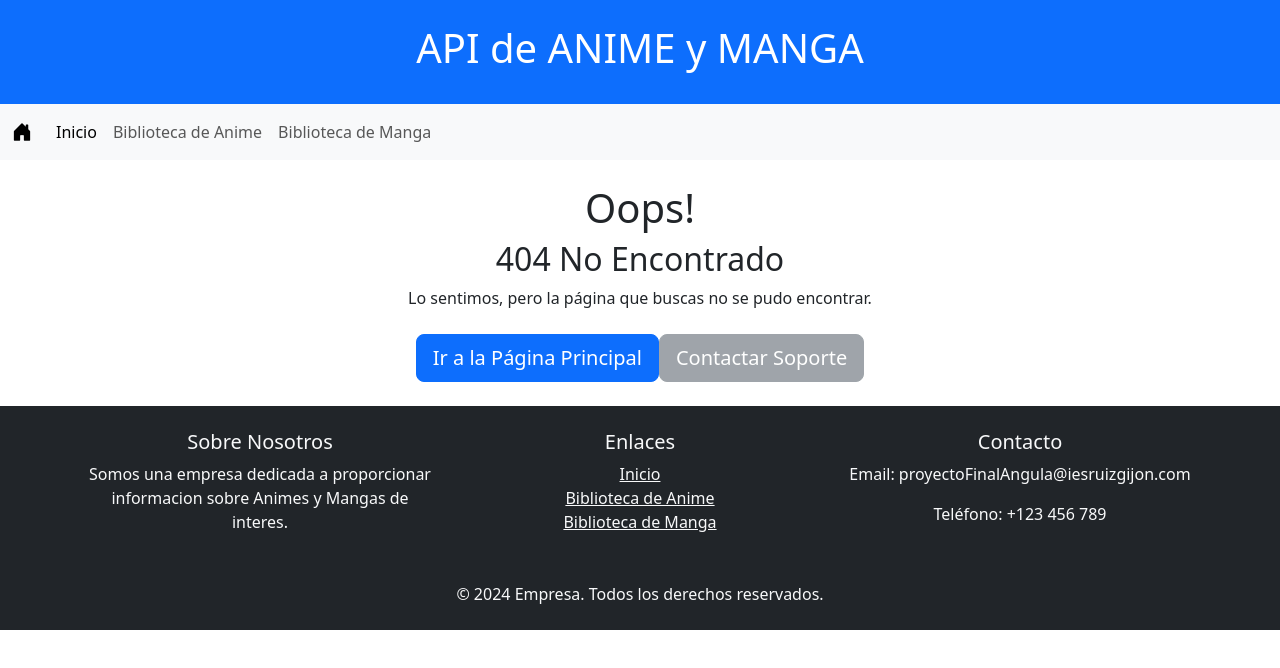
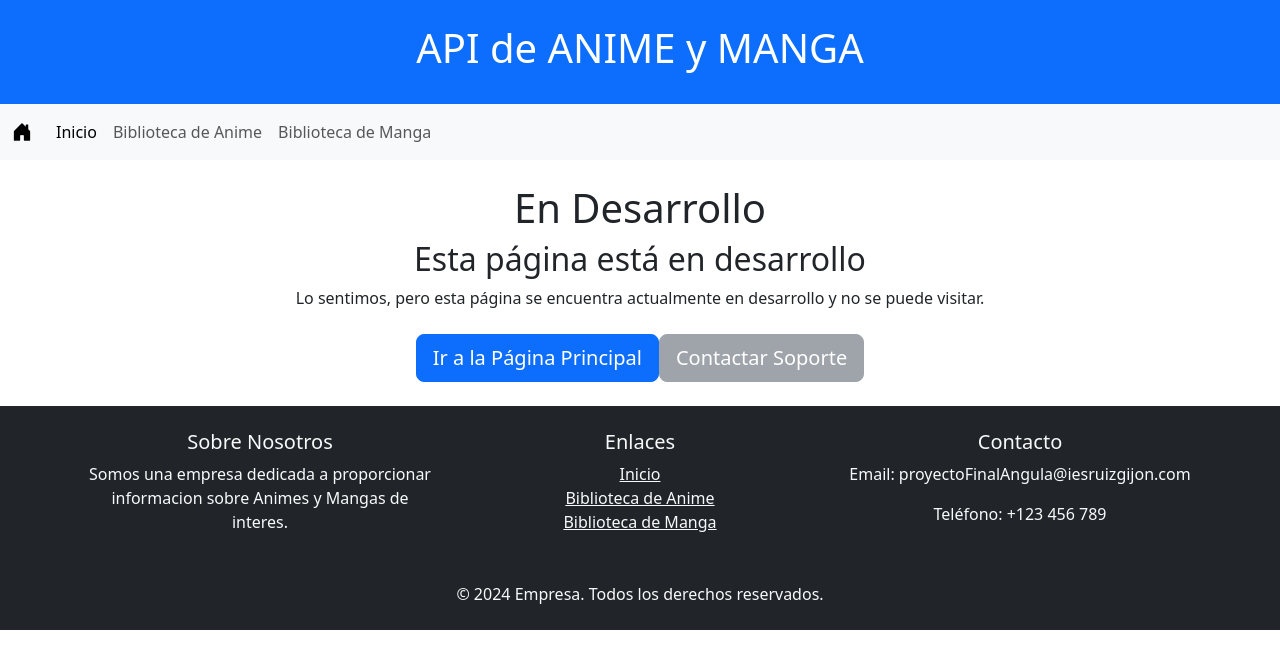
Before and after one commit to PabloGomezMelendez/DEC-Proyecto-Final-Angular, an Angular app in the folder proyetcoFinal/: page /listado-manga in a window 1280 px wide. Shown: the top 668 px of the page. Built offline with nearby package versions, Linux system fonts and the light colour scheme.

Commit message:
[DEC] navegacion entre ventanas

```diff
--- a/proyetcoFinal/src/app/components/biblioteca-manga/biblioteca-manga.component.html
+++ b/proyetcoFinal/src/app/components/biblioteca-manga/biblioteca-manga.component.html
@@ -1 +1,23 @@
-<p>biblioteca-manga works!</p>
+<div class="container text-center">
+    <div class="row">
+        <div class="col-md-12">
+            <div class="error-template">
+                <h1>En Desarrollo</h1>
+                <h2>Esta página está en desarrollo</h2>
+                <div class="error-details">
+                    Lo sentimos, pero esta página se encuentra actualmente en desarrollo y no se puede visitar.
+                </div>
+                <div class="error-actions mt-4">
+                    <a routerLink="/" class="btn btn-primary btn-lg">
+                        <span class="glyphicon glyphicon-home"></span>
+                        Ir a la Página Principal
+                    </a>
+                    <a routerLink="/contact" class="btn btn-secondary btn-lg disabled" >
+                        <span class="glyphicon glyphicon-envelope"></span>
+                        Contactar Soporte
+                    </a>
+                </div>
+            </div>
+        </div>
+    </div>
+</div>
--- a/proyetcoFinal/src/app/error404/error404.component.html
+++ /dev/null
@@ -1 +0,0 @@
-error 404
```
Also changed, not shown: proyetcoFinal/src/app/app-routing.module.ts (+12 -2 lines).
